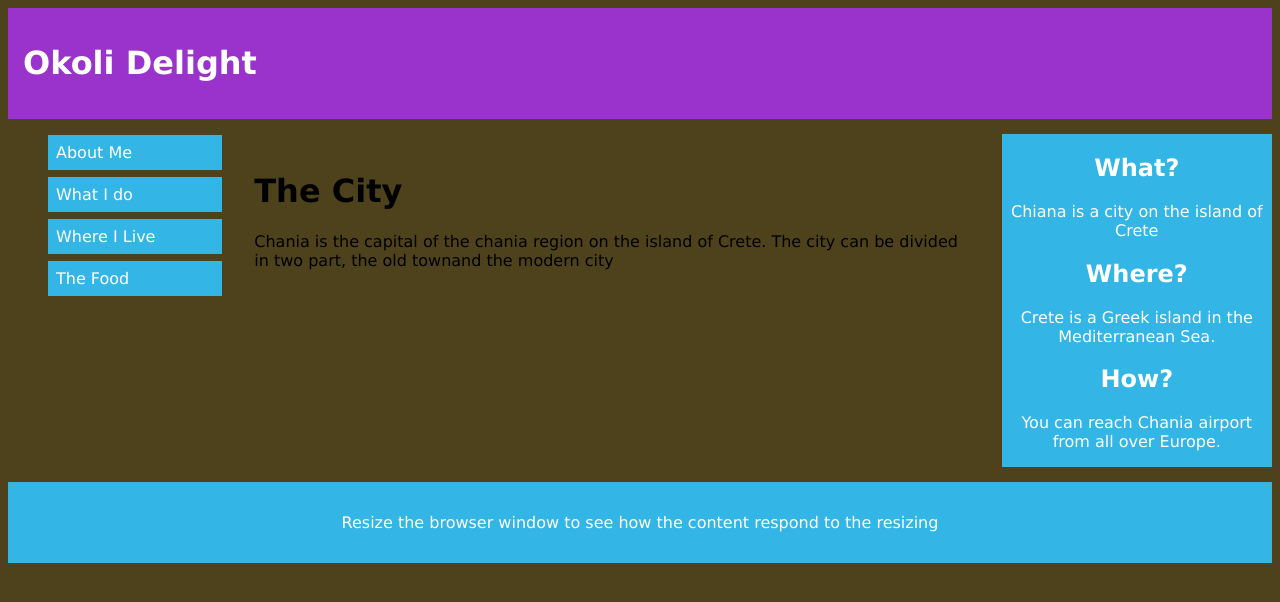
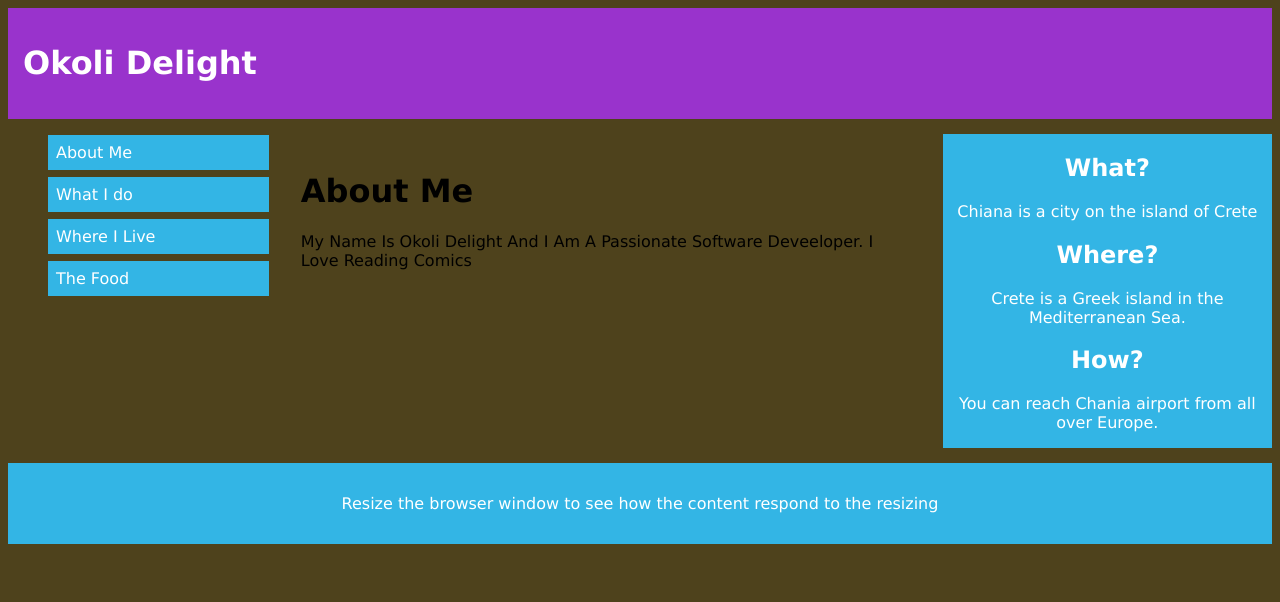
Before and after one commit to delightcode/delight.github.io, a plain HTML site: page index.html in a window 1280 px wide. Drawn offline with Linux system fonts and the light colour scheme.

Commit message:
description

```diff
--- a/index.html
+++ b/index.html
@@ -4,7 +4,7 @@
     <meta charset="UTF-8">
     <meta http-equiv="X-UA-Compatible" content="IE=edge">
     <meta name="viewport" content="width=device-width, initial-scale=1.0">
-    <title>The City</title>
+    <title> Okoli Delight</title>
     <link rel="stylesheet" href="inder.css">
 </head>
 <body>
@@ -21,9 +21,8 @@
                 </ul>
             </div>
             <div class="center">
-                    <h1>The City</h1>
-                    <p >Chania is the capital of the chania region on the island of Crete. The city can be divided in
-                        two part, the old townand the modern city</p>
+                    <h1>About Me</h1>
+                    <p > My Name Is Okoli Delight And I Am A Passionate Software Deveeloper. I Love Reading Comics </p>
                 </div>
 
                 <div class="side right">
```
